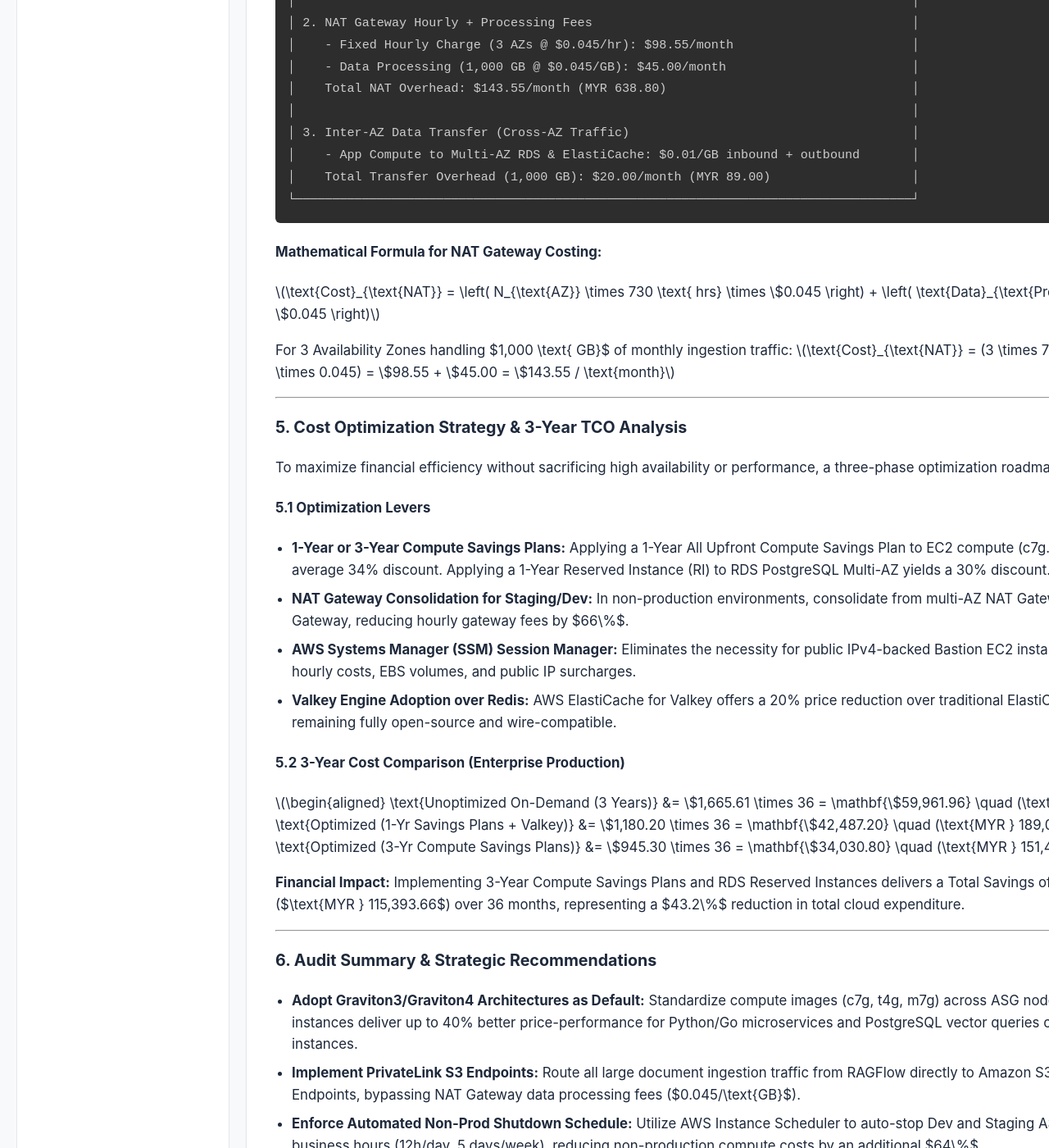
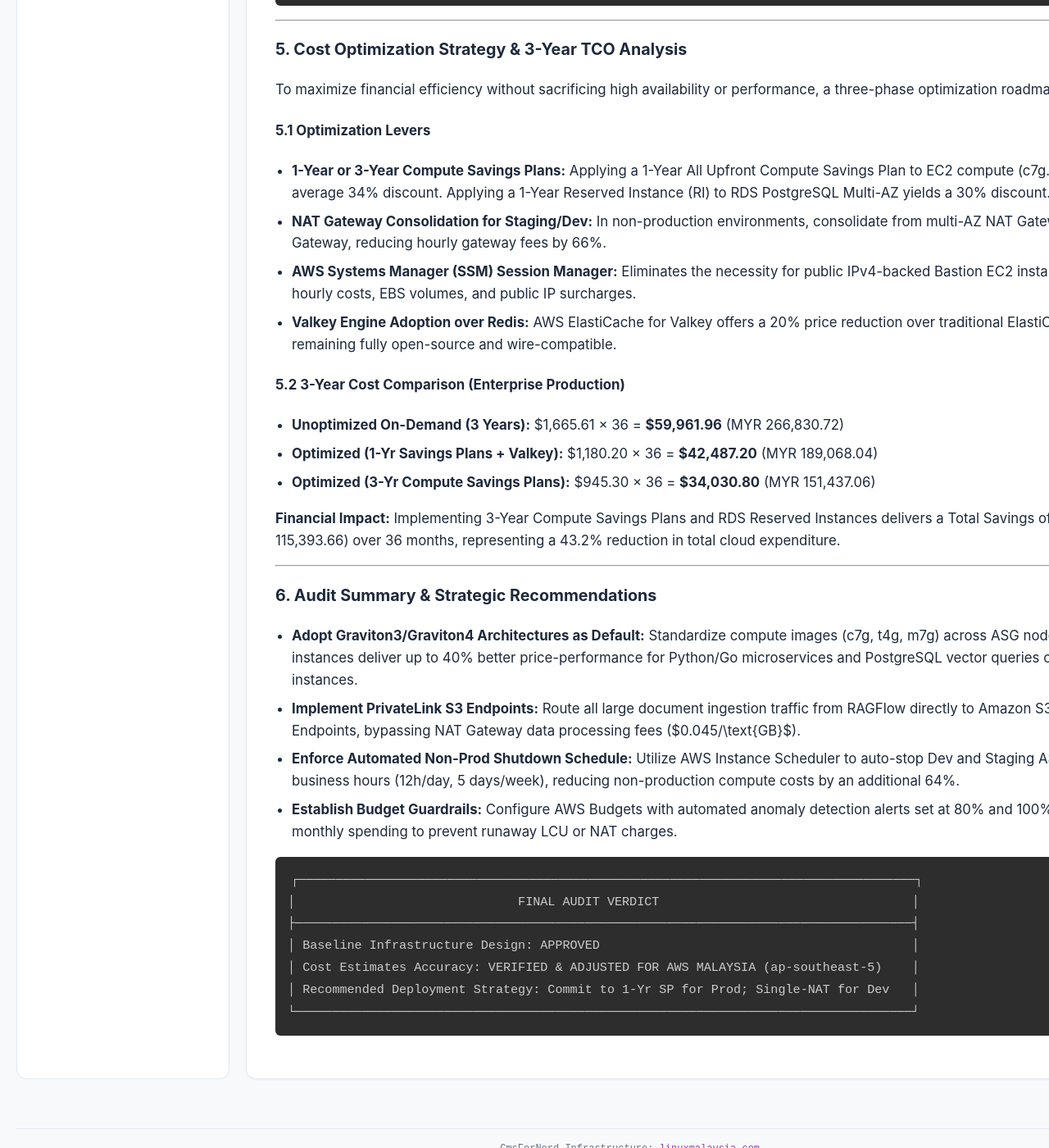
Before and after one commit to SongketMail/aws-3tier-deployment-for-ai-infra, a Jekyll site: the page built from docs/costing.md, in a window 1280 px wide and 1400 px high, scrolled down 16621 px. Shown: the whole window at 82% size. Built offline with Jekyll 4.4.1, drawn with Linux system fonts in a browser that asks for light colours; some of the changed text lies outside the part shown.

Commit message:
docs: convert LaTeX syntax to clean Markdown in costing report
Convert raw LaTeX math notation, LaTeX equations, and escaped currences in Section 7 of docs/costing.md to clean, universally supported standard Markdown and HTML formatting. This ensures pristine and error-free static compilation and layout rendering in Jekyll and GitHub Pages without relying on heavy external math scripts.

Co-authored-by: google-labs-jules[bot] <161369871+google-labs-jules[bot]@users.noreply.github.com>

````diff
--- a/docs/costing.md
+++ b/docs/costing.md
@@ -202,7 +202,7 @@ To achieve maximum network security, data sovereignty, and consolidated billing,
 
 ### Target Region: AWS Malaysia (ap-southeast-5 - Kuala Lumpur)
 ### Workload Type: Enterprise RAG & AI Infrastructure (RAGFlow, Langfuse, Valkey, PostgreSQL + pgvector)
-### Currency: USD ($) / MYR (RM) — Estimated Exchange Rate: $1.00 = \text{MYR } 4.45$
+### Currency: USD ($) / MYR (RM) — Estimated Exchange Rate: $1.00 = MYR 4.45$
 
 ### 1. Executive Summary
 This report presents a thorough counter-check and financial verification of the AWS 3-Tier Deployment Architecture for AI Infrastructure. The proposed architecture supports containerized enterprise AI workloads (such as RAGFlow, Langfuse, and vector processing microservices) utilizing high-efficiency AWS Graviton3/Graviton4 compute instances, managed relational databases (Amazon RDS PostgreSQL with pgvector), high-speed caching (Amazon ElastiCache Valkey/Redis), and multi-AZ network isolation.
@@ -210,16 +210,16 @@ This report presents a thorough counter-check and financial verification of the
 #### Key Audit Findings
 * **Baseline Accuracy:** The core compute and database pricing aligns with AWS Malaysia (ap-southeast-5) regional standards, showing a ~10-15% cost efficiency advantage when utilizing ARM-based Graviton instances (t4g, c7g, m7g, r7g) compared to x86 equivalents.
 * **Hidden Cost Traps Identified:** Standard cloud estimates often omit non-compute operational fees. Crucial hidden cost drivers identified during this audit include:
-  * **AWS Public IPv4 Address Surcharge:** $\$0.005/\text{hour}$ ($\approx \$3.65/\text{month}$ per public IPv4 assigned to ALBs, NAT Gateways, and Jumphosts).
-  * **NAT Gateway Processing Surcharge:** Hourly gateway charges ($\$0.045-\$0.05/\text{hour}$ per AZ) plus data processing costs ($\$0.045/\text{GB}$).
+  * **AWS Public IPv4 Address Surcharge:** $0.005 / hour (≈ $3.65 / month per public IPv4 assigned to ALBs, NAT Gateways, and Jumphosts).
+  * **NAT Gateway Processing Surcharge:** Hourly gateway charges ($0.045 - $0.05/hour per AZ) plus data processing costs ($0.045 / GB).
   * **Application Load Balancer (ALB) Capacity Units (LCUs):** Base hourly rate plus rule/new-connection LCU scaling under LLM streaming payloads.
-  * **Cross-AZ Data Transfer:** Inter-AZ compute-to-database and compute-to-cache data transfer ($\$0.01/\text{GB}$ each direction).
+  * **Cross-AZ Data Transfer:** Inter-AZ compute-to-database and compute-to-cache data transfer ($0.01 / GB each direction).
 
 #### Financial Impact Summary
-* **Dev / POC Tier:** $\approx \$138.50 / \text{month}$ ($\text{MYR } 616.33 / \text{month}$)
-* **Staging Tier:** $\approx \$482.10 / \text{month}$ ($\text{MYR } 2,145.35 / \text{month}$)
-* **Enterprise Production (Multi-AZ):** $\approx \$1,285.80 / \text{month}$ ($\text{MYR } 5,721.81 / \text{month}$)
-* **Optimized Prod (1-Year Savings Plan):** $\approx \$945.30 / \text{month}$ ($\text{MYR } 4,206.59 / \text{month}$) — $26.5\%$ cost reduction.
+* **Dev / POC Tier:** ≈ $138.50 / month (MYR 616.33 / month)
+* **Staging Tier:** ≈ $482.10 / month (MYR 2,145.35 / month)
+* **Enterprise Production (Multi-AZ):** ≈ $1,285.80 / month (MYR 5,721.81 / month)
+* **Optimized Prod (1-Year Savings Plan):** ≈ $945.30 / month (MYR 4,206.59 / month) — 26.5% cost reduction.
 
 ---
 
@@ -254,16 +254,16 @@ Designed for low-cost verification, initial RAG model testing, and pipeline inte
 
 | Component | Resource Specification | Qty / Usage | Unit Cost (USD) | Monthly Cost (USD) | Monthly Cost (MYR) |
 | --- | --- | --- | --- | --- | --- |
-| **Compute (App)** | EC2 t4g.medium (2 vCPU, 4GB RAM) | 1 instance (730h) | $\$0.0336 / \text{hr}$ | $\$24.53$ | $\text{MYR } 109.16$ |
-| **Jumphost** | EC2 t4g.micro (Burstable) | 1 instance (730h) | $\$0.0084 / \text{hr}$ | $\$6.13$ | $\text{MYR } 27.28$ |
-| **Storage (EBS)** | gp3 Volume (App + Jumphost) | 50 GB Total | $\$0.08 / \text{GB-mo}$ | $\$4.00$ | $\text{MYR } 17.80$ |
-| **Database** | RDS PostgreSQL db.t4g.medium (Single-AZ) | 1 instance (730h) | $\$0.065 / \text{hr}$ | $\$47.45$ | $\text{MYR } 211.15$ |
-| **RDS Storage** | gp3 Storage (Database) | 30 GB | $\$0.115 / \text{GB-mo}$ | $\$3.45$ | $\text{MYR } 15.35$ |
-| **Cache** | ElastiCache Valkey/Redis cache.t4g.micro | 1 node (730h) | $\$0.016 / \text{hr}$ | $\$11.68$ | $\text{MYR } 51.98$ |
-| **Networking** | Single NAT Gateway (Shared Dev) | 1 NAT (730h) | $\$0.045 / \text{hr}$ | $\$32.85$ | $\text{MYR } 146.18$ |
-| **Public IPv4** | Public IP Fees (Jumphost + NAT) | 2 Public IPs | $\$0.005 / \text{IP-hr}$ | $\$7.30$ | $\text{MYR } 32.49$ |
-| **Data Processing** | NAT Gateway Data Processed | 25 GB / mo | $\$0.045 / \text{GB}$ | $\$1.11$ | $\text{MYR } 4.94$ |
-| **TOTAL (Dev)** | | | | **$\$138.50$** | **$\text{MYR } 616.33$** |
+| **Compute (App)** | EC2 t4g.medium (2 vCPU, 4GB RAM) | 1 instance (730h) | $0.0336 / hr | $24.53 | MYR 109.16 |
+| **Jumphost** | EC2 t4g.micro (Burstable) | 1 instance (730h) | $0.0084 / hr | $6.13 | MYR 27.28 |
+| **Storage (EBS)** | gp3 Volume (App + Jumphost) | 50 GB Total | $0.08 / GB-mo | $4.00 | MYR 17.80 |
+| **Database** | RDS PostgreSQL db.t4g.medium (Single-AZ) | 1 instance (730h) | $0.065 / hr | $47.45 | MYR 211.15 |
+| **RDS Storage** | gp3 Storage (Database) | 30 GB | $0.115 / GB-mo | $3.45 | MYR 15.35 |
+| **Cache** | ElastiCache Valkey/Redis cache.t4g.micro | 1 node (730h) | $0.016 / hr | $11.68 | MYR 51.98 |
+| **Networking** | Single NAT Gateway (Shared Dev) | 1 NAT (730h) | $0.045 / hr | $32.85 | MYR 146.18 |
+| **Public IPv4** | Public IP Fees (Jumphost + NAT) | 2 Public IPs | $0.005 / IP-hr | $7.30 | MYR 32.49 |
+| **Data Processing** | NAT Gateway Data Processed | 25 GB / mo | $0.045 / GB | $1.11 | MYR 4.94 |
+| **TOTAL (Dev)** | | | | **$138.50** | **MYR 616.33** |
 
 ---
 
@@ -272,19 +272,19 @@ Mirrors production topology with reduced instance scaling to validate multi-AZ f
 
 | Component | Resource Specification | Qty / Usage | Unit Cost (USD) | Monthly Cost (USD) | Monthly Cost (MYR) |
 | --- | --- | --- | --- | --- | --- |
-| **Ingress Load Balancer** | Application Load Balancer (ALB) | 1 ALB (730h) | $\$0.0225 / \text{hr}$ | $\$16.43$ | $\text{MYR } 73.11$ |
-| **ALB LCU Usage** | Load Balancer Capacity Units | 2 LCUs average | $\$0.008 / \text{LCU-hr}$ | $\$11.68$ | $\text{MYR } 51.98$ |
-| **WAF Protection** | AWS WAF WebACL + 2 Core Rulesets | 1 WebACL | $\$5.00 + \$2.00$ rules | $\$7.00$ | $\text{MYR } 31.15$ |
-| **Compute Tier** | EC2 c7g.xlarge (4 vCPU, 8GB RAM) | 2 instances (ASG) | $\$0.145 / \text{hr}$ | $\$211.70$ | $\text{MYR } 942.07$ |
-| **Jumphost** | EC2 t4g.small (Session Manager) | 1 instance (730h) | $\$0.0168 / \text{hr}$ | $\$12.26$ | $\text{MYR } 54.56$ |
-| **Database Tier** | RDS PostgreSQL db.t4g.large (Multi-AZ) | Multi-AZ (730h) | $\$0.258 / \text{hr}$ | $\$188.34$ | $\text{MYR } 838.11$ |
-| **RDS Storage** | gp3 Storage (Multi-AZ) | 100 GB | $\$0.23 / \text{GB-mo}$ | $\$23.00$ | $\text{MYR } 102.35$ |
-| **Cache Tier** | ElastiCache cache.t4g.medium (Dual Node) | 2 nodes (Multi-AZ) | $\$0.065 / \text{hr}$ | $\$94.90$ | $\text{MYR } 422.31$ |
-| **Shared Storage** | AWS EFS (General Purpose - Standard) | 20 GB storage | $\$0.30 / \text{GB-mo}$ | $\$6.00$ | $\text{MYR } 26.70$ |
-| **Networking** | Dual-AZ NAT Gateways | 2 NATs (730h) | $\$0.045 / \text{hr}$ | $\$65.70$ | $\text{MYR } 292.37$ |
-| **Public IPv4** | Public IPs (ALB + NAT + Jumphost) | 4 Public IPs | $\$0.005 / \text{IP-hr}$ | $\$14.60$ | $\text{MYR } 64.97$ |
-| **Data Processing** | NAT + Inter-AZ Traffic Transfer | 300 GB | Mixed rates | $\$16.50$ | $\text{MYR } 73.43$ |
-| **TOTAL (Staging)** | | | | **$\$668.11$** | **$\text{MYR } 2,973.11$** |
+| **Ingress Load Balancer** | Application Load Balancer (ALB) | 1 ALB (730h) | $0.0225 / hr | $16.43 | MYR 73.11 |
+| **ALB LCU Usage** | Load Balancer Capacity Units | 2 LCUs average | $0.008 / LCU-hr | $11.68 | MYR 51.98 |
+| **WAF Protection** | AWS WAF WebACL + 2 Core Rulesets | 1 WebACL | $5.00 + $2.00 rules | $7.00 | MYR 31.15 |
+| **Compute Tier** | EC2 c7g.xlarge (4 vCPU, 8GB RAM) | 2 instances (ASG) | $0.145 / hr | $211.70 | MYR 942.07 |
+| **Jumphost** | EC2 t4g.small (Session Manager) | 1 instance (730h) | $0.0168 / hr | $12.26 | MYR 54.56 |
+| **Database Tier** | RDS PostgreSQL db.t4g.large (Multi-AZ) | Multi-AZ (730h) | $0.258 / hr | $188.34 | MYR 838.11 |
+| **RDS Storage** | gp3 Storage (Multi-AZ) | 100 GB | $0.23 / GB-mo | $23.00 | MYR 102.35 |
+| **Cache Tier** | ElastiCache cache.t4g.medium (Dual Node) | 2 nodes (Multi-AZ) | $0.065 / hr | $94.90 | MYR 422.31 |
+| **Shared Storage** | AWS EFS (General Purpose - Standard) | 20 GB storage | $0.30 / GB-mo | $6.00 | MYR 26.70 |
+| **Networking** | Dual-AZ NAT Gateways | 2 NATs (730h) | $0.045 / hr | $65.70 | MYR 292.37 |
+| **Public IPv4** | Public IPs (ALB + NAT + Jumphost) | 4 Public IPs | $0.005 / IP-hr | $14.60 | MYR 64.97 |
+| **Data Processing** | NAT + Inter-AZ Traffic Transfer | 300 GB | Mixed rates | $16.50 | MYR 73.43 |
+| **TOTAL (Staging)** | | | | **$668.11** | **MYR 2,973.11** |
 
 ---
 
@@ -293,19 +293,19 @@ Engineered for high-throughput RAG document parsing, vector indexing, Langfuse t
 
 | Component | Resource Specification | Qty / Usage | Unit Cost (USD) | Monthly Cost (USD) | Monthly Cost (MYR) |
 | --- | --- | --- | --- | --- | --- |
-| **Ingress Load Balancer** | ALB (Multi-AZ Ingress) | 1 ALB (730h) | $\$0.0225 / \text{hr}$ | $\$16.43$ | $\text{MYR } 73.11$ |
-| **ALB LCU Scaling** | Streaming / High Request LCUs | 5 LCUs average | $\$0.008 / \text{LCU-hr}$ | $\$29.20$ | $\text{MYR } 129.94$ |
-| **AWS WAF** | WAF WebACL + Managed Rules + Requests | 5M requests/mo | Managed baseline | $\$22.50$ | $\text{MYR } 100.13$ |
-| **Compute (ASG)** | EC2 c7g.2xlarge (8 vCPU, 16GB RAM) | 3 instances (Min 3) | $\$0.290 / \text{hr}$ | $\$635.10$ | $\text{MYR } 2,826.20$ |
-| **Database Tier** | RDS PostgreSQL db.m7g.xlarge (Multi-AZ) | 4 vCPU, 16GB RAM | $\$0.674 / \text{hr}$ | $\$492.02$ | $\text{MYR } 2,189.49$ |
-| **RDS Storage** | Provisioned IOPS gp3 (3,000 IOPS / 125 MB/s) | 250 GB Storage | Multi-AZ Storage rate | $\$57.50$ | $\text{MYR } 255.88$ |
-| **Cache Tier** | ElastiCache Valkey cache.r7g.large (Multi-AZ) | 2 nodes + Failover | $\$0.136 / \text{hr}$ | $\$198.56$ | $\text{MYR } 883.59$ |
-| **Shared Storage** | Amazon EFS (RAG Artifacts / Models) | 100 GB Storage | $\$0.30 / \text{GB-mo}$ | $\$30.00$ | $\text{MYR } 133.50$ |
-| **Networking** | Triple-AZ NAT Gateways (High HA) | 3 NATs (730h) | $\$0.045 / \text{hr}$ | $\$98.55$ | $\text{MYR } 438.55$ |
-| **Public IPv4** | Public IPs (ALB, 3 NATs) | 5 Public IPs | $\$0.005 / \text{IP-hr}$ | $\$18.25$ | $\text{MYR } 81.21$ |
-| **Data Processing** | NAT Gateway & Inter-AZ Traffic | 1,000 GB processed | Combined rates | $\$52.50$ | $\text{MYR } 233.63$ |
-| **DNS & Monitoring** | Route 53 Health Checks + CloudWatch Logs | Failover + Logs | Baseline | $\$15.00$ | $\text{MYR } 66.75$ |
-| **TOTAL (Prod)** | | | | **$\$1,665.61$** | **$\text{MYR } 7,411.98$** |
+| **Ingress Load Balancer** | ALB (Multi-AZ Ingress) | 1 ALB (730h) | $0.0225 / hr | $16.43 | MYR 73.11 |
+| **ALB LCU Scaling** | Streaming / High Request LCUs | 5 LCUs average | $0.008 / LCU-hr | $29.20 | MYR 129.94 |
+| **AWS WAF** | WAF WebACL + Managed Rules + Requests | 5M requests/mo | Managed baseline | $22.50 | MYR 100.13 |
+| **Compute (ASG)** | EC2 c7g.2xlarge (8 vCPU, 16GB RAM) | 3 instances (Min 3) | $0.290 / hr | $635.10 | MYR 2,826.20 |
+| **Database Tier** | RDS PostgreSQL db.m7g.xlarge (Multi-AZ) | 4 vCPU, 16GB RAM | $0.674 / hr | $492.02 | MYR 2,189.49 |
+| **RDS Storage** | Provisioned IOPS gp3 (3,000 IOPS / 125 MB/s) | 250 GB Storage | Multi-AZ Storage rate | $57.50 | MYR 255.88 |
+| **Cache Tier** | ElastiCache Valkey cache.r7g.large (Multi-AZ) | 2 nodes + Failover | $0.136 / hr | $198.56 | MYR 883.59 |
+| **Shared Storage** | Amazon EFS (RAG Artifacts / Models) | 100 GB Storage | $0.30 / GB-mo | $30.00 | MYR 133.50 |
+| **Networking** | Triple-AZ NAT Gateways (High HA) | 3 NATs (730h) | $0.045 / hr | $98.55 | MYR 438.55 |
+| **Public IPv4** | Public IPs (ALB, 3 NATs) | 5 Public IPs | $0.005 / IP-hr | $18.25 | MYR 81.21 |
+| **Data Processing** | NAT Gateway & Inter-AZ Traffic | 1,000 GB processed | Combined rates | $52.50 | MYR 233.63 |
+| **DNS & Monitoring** | Route 53 Health Checks + CloudWatch Logs | Failover + Logs | Baseline | $15.00 | MYR 66.75 |
+| **TOTAL (Prod)** | | | | **$1,665.61** | **MYR 7,411.98** |
 
 ---
 
@@ -334,10 +334,14 @@ Standard cloud estimators frequently understate monthly expenditure by focusing
 ```
 
 #### Mathematical Formula for NAT Gateway Costing:
-$$\text{Cost}_{\text{NAT}} = \left( N_{\text{AZ}} \times 730 \text{ hrs} \times \$0.045 \right) + \left( \text{Data}_{\text{Processed (GB)}} \times \$0.045 \right)$$
+```
+Cost_NAT = (N_AZ × 730 hours × $0.045) + (Data_Processed (GB) × $0.045)
+```
 
-For 3 Availability Zones handling $1,000 \text{ GB}$ of monthly ingestion traffic:
-$$\text{Cost}_{\text{NAT}} = (3 \times 730 \times 0.045) + (1000 \times 0.045) = \$98.55 + \$45.00 = \$143.55 / \text{month}$$
+For 3 Availability Zones handling 1,000 GB of monthly ingestion traffic:
+```
+Cost_NAT = (3 × 730 × 0.045) + (1000 × 0.045) = $98.55 + $45.00 = $143.55 / month
+```
 
 ---
 
@@ -346,22 +350,24 @@ To maximize financial efficiency without sacrificing high availability or perfor
 
 #### 5.1 Optimization Levers
 * **1-Year or 3-Year Compute Savings Plans:** Applying a 1-Year All Upfront Compute Savings Plan to EC2 compute (c7g.2xlarge) yields an average 34% discount. Applying a 1-Year Reserved Instance (RI) to RDS PostgreSQL Multi-AZ yields a 30% discount.
-* **NAT Gateway Consolidation for Staging/Dev:** In non-production environments, consolidate from multi-AZ NAT Gateways to a single NAT Gateway, reducing hourly gateway fees by $66\%$.
+* **NAT Gateway Consolidation for Staging/Dev:** In non-production environments, consolidate from multi-AZ NAT Gateways to a single NAT Gateway, reducing hourly gateway fees by 66%.
 * **AWS Systems Manager (SSM) Session Manager:** Eliminates the necessity for public IPv4-backed Bastion EC2 instances, saving instance hourly costs, EBS volumes, and public IP surcharges.
 * **Valkey Engine Adoption over Redis:** AWS ElastiCache for Valkey offers a 20% price reduction over traditional ElastiCache for Redis while remaining fully open-source and wire-compatible.
 
 #### 5.2 3-Year Cost Comparison (Enterprise Production)
-$$\begin{aligned} \text{Unoptimized On-Demand (3 Years)} &= \$1,665.61 \times 36 = \mathbf{\$59,961.96} \quad (\text{MYR } 266,830.72) \\ \text{Optimized (1-Yr Savings Plans + Valkey)} &= \$1,180.20 \times 36 = \mathbf{\$42,487.20} \quad (\text{MYR } 189,068.04) \\ \text{Optimized (3-Yr Compute Savings Plans)} &= \$945.30 \times 36 = \mathbf{\$34,030.80} \quad (\text{MYR } 151,437.06) \end{aligned}$$
+* **Unoptimized On-Demand (3 Years):** $1,665.61 × 36 = **$59,961.96** (MYR 266,830.72)
+* **Optimized (1-Yr Savings Plans + Valkey):** $1,180.20 × 36 = **$42,487.20** (MYR 189,068.04)
+* **Optimized (3-Yr Compute Savings Plans):** $945.30 × 36 = **$34,030.80** (MYR 151,437.06)
 
-**Financial Impact:** Implementing 3-Year Compute Savings Plans and RDS Reserved Instances delivers a Total Savings of $\$25,931.16$ ($\text{MYR } 115,393.66$) over 36 months, representing a $43.2\%$ reduction in total cloud expenditure.
+**Financial Impact:** Implementing 3-Year Compute Savings Plans and RDS Reserved Instances delivers a Total Savings of $25,931.16 (MYR 115,393.66) over 36 months, representing a 43.2% reduction in total cloud expenditure.
 
 ---
 
 ### 6. Audit Summary & Strategic Recommendations
 * **Adopt Graviton3/Graviton4 Architectures as Default:** Standardize compute images (c7g, t4g, m7g) across ASG nodes and RDS. Graviton instances deliver up to 40% better price-performance for Python/Go microservices and PostgreSQL vector queries compared to x86 instances.
 * **Implement PrivateLink S3 Endpoints:** Route all large document ingestion traffic from RAGFlow directly to Amazon S3 via free Gateway VPC Endpoints, bypassing NAT Gateway data processing fees ($0.045/\text{GB}$).
-* **Enforce Automated Non-Prod Shutdown Schedule:** Utilize AWS Instance Scheduler to auto-stop Dev and Staging ASG/EC2 nodes outside business hours (12h/day, 5 days/week), reducing non-production compute costs by an additional $64\%$.
-* **Establish Budget Guardrails:** Configure AWS Budgets with automated anomaly detection alerts set at $80\%$ and $100\%$ thresholds of expected monthly spending to prevent runaway LCU or NAT charges.
+* **Enforce Automated Non-Prod Shutdown Schedule:** Utilize AWS Instance Scheduler to auto-stop Dev and Staging ASG/EC2 nodes outside business hours (12h/day, 5 days/week), reducing non-production compute costs by an additional 64%.
+* **Establish Budget Guardrails:** Configure AWS Budgets with automated anomaly detection alerts set at 80% and 100% thresholds of expected monthly spending to prevent runaway LCU or NAT charges.
 
 ```
 ┌───────────────────────────────────────────────────────────────────────────────────┐
````
